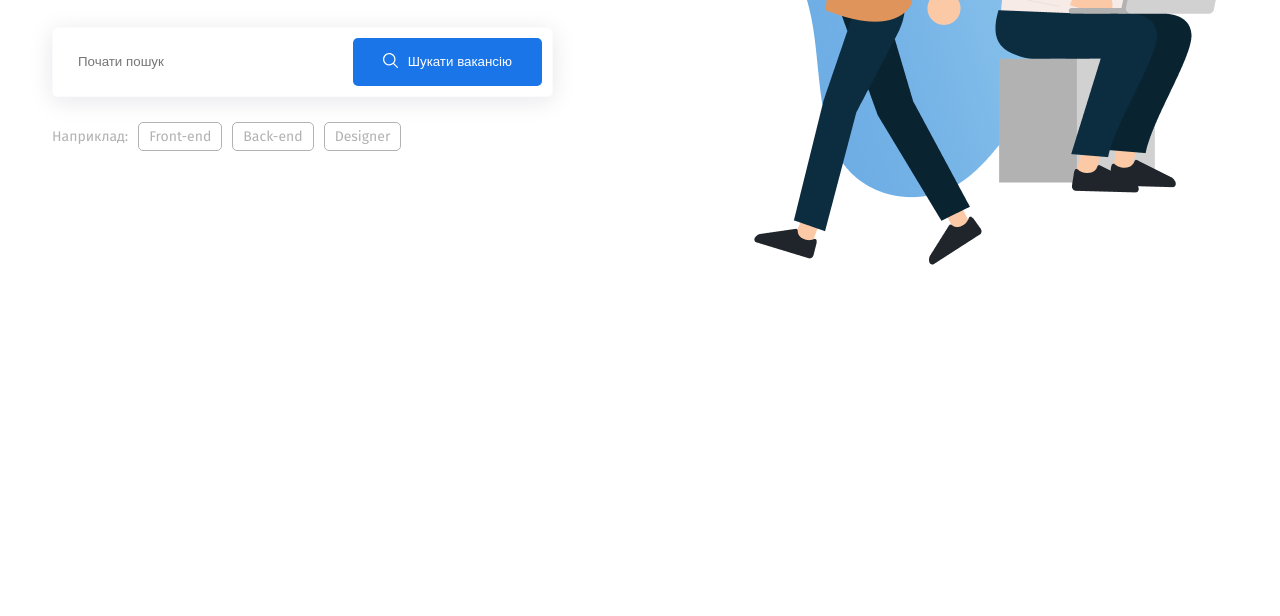
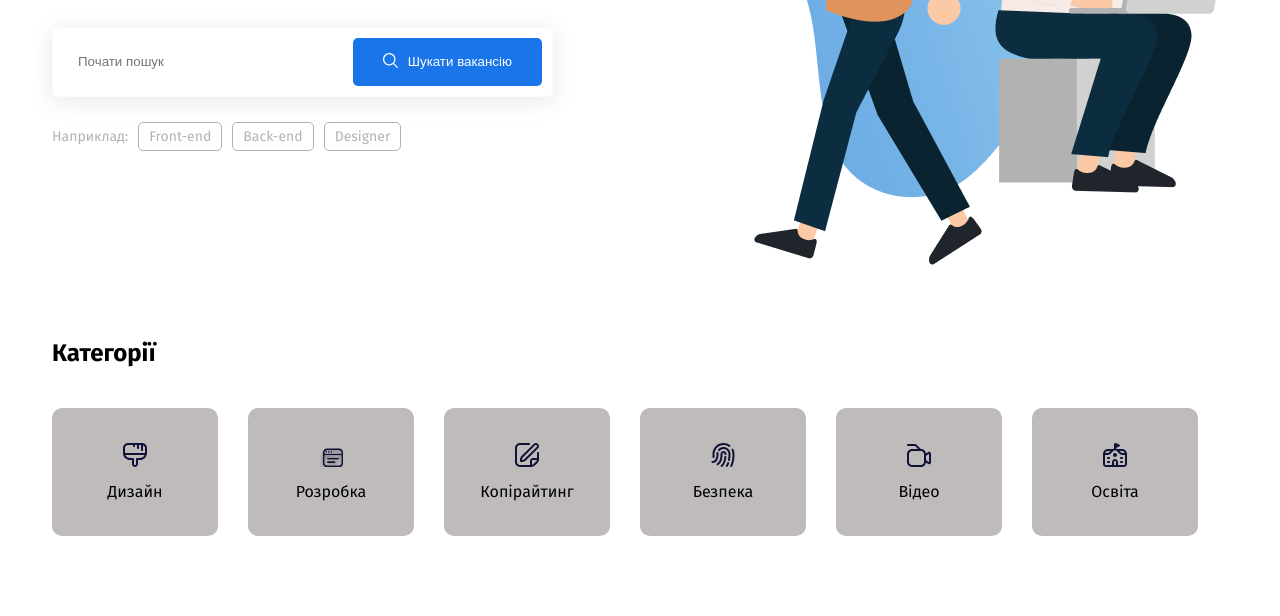
Before and after one commit to maxvojchuk/findyourjob, a plain HTML site: page index.html in a window 1280 px wide. Shown: the part 387-1003 px from the top of the page. Before the commit the page ends 800 px from the top, so only its background shows below. Drawn offline with Linux system fonts and the light colour scheme.

Commit message:
додоали середню частину

```diff
--- a/index.html
+++ b/index.html
@@ -59,7 +59,31 @@
             </section>
 
         </header>
-        <main class="main"></main>
+        <main class="main">
+            <section class="main-category">
+                <h3 class="category-title">Категорії</h3>
+                <div class="category-items">
+                 <div class="category-item">
+                    <h5 class="item-title">Дизайн</h5>
+                 </div>
+                 <div class="category-item">
+                    <h5 class="item-title">Розробка</h5>
+                 </div>
+                 <div class="category-item">
+                    <h5 class="item-title">Копірайтинг</h5>
+                 </div>
+                 <div class="category-item">
+                    <h5 class="item-title">Безпека</h5>
+                 </div>
+                 <div class="category-item">
+                    <h5 class="item-title">Відео</h5>
+                 </div>
+                 <div class="category-item">
+                    <h5 class="item-title">Освіта</h5>
+                 </div>
+                </div>
+            </section>
+        </main>
         <footer class="footer"></footer>
     </div>
 </body>
--- /dev/null
+++ b/styles/main.css
@@ -0,0 +1,50 @@
+/*Секція категорії*/
+.main-category{
+padding-top: 70px;
+padding-bottom: 80px;
+}
+.category-title{
+    font-weight:700 ;
+    font-size: 24px;
+    line-height: 29px;
+    padding-bottom: 40px;
+}
+.category-items{
+    display: flex;
+    gap: 30px;
+}
+.category-item{
+    min-width: 166px;
+    min-height: 128px;
+    background: rgb(191, 187, 187);
+    border-radius: 10px;
+    display: flex;
+    flex-direction: column;
+    gap: 15px;
+    justify-content: center;
+    align-items: center;
+}
+.category-item::before{
+   content: "";
+   width: 24px;
+   height: 24px;
+   background-image: url(/img/category/brush.svg);
+}
+.category-item:nth-child(2)::before{
+    background-image: url(/img/category/browser.svg);
+}
+.category-item:nth-child(3)::before{
+    background-image: url(/img/category/edit\ 1.svg);
+}
+.category-item:nth-child(4)::before{
+    background-image: url(/img/category/fingerprint.svg);
+}
+.category-item:nth-child(5)::before{
+    background-image: url(/img/category/camera\ 1.svg);
+}
+.category-item:nth-child(6)::before{
+    background-image: url(/img/category/school\ 1.svg);
+}
+.category-item:hover::before {
+    filter: brightness(0) invert(1);
+  }
--- a/styles/reset.css
+++ b/styles/reset.css
@@ -11,3 +11,7 @@ a{
     color: inherit;
     text-decoration: none;
 }
+h1,h2,h3,h4,h5,h6{
+    font-weight: inherit;
+    font-size: inherit;
+}
--- a/styles/style.css
+++ b/styles/style.css
@@ -1,12 +1,11 @@
 @import '/styles/header.css';
-
+@import '/styles/main.css';
 body{
-
     font-family: 'Fira Sans', sans-serif;
     font-weight: 400;
     font-size: 16px;
     line-height: 19px;
-    color: #111238;
+
 }
 .wrapper{
     width: 1176px;
```
Also changed, not shown: img/category/browser.svg (added), img/category/brush.svg (added), img/category/camera 1.svg (added), img/category/edit 1.svg (added), img/category/fingerprint.svg (added), img/category/school 1.svg (added).
